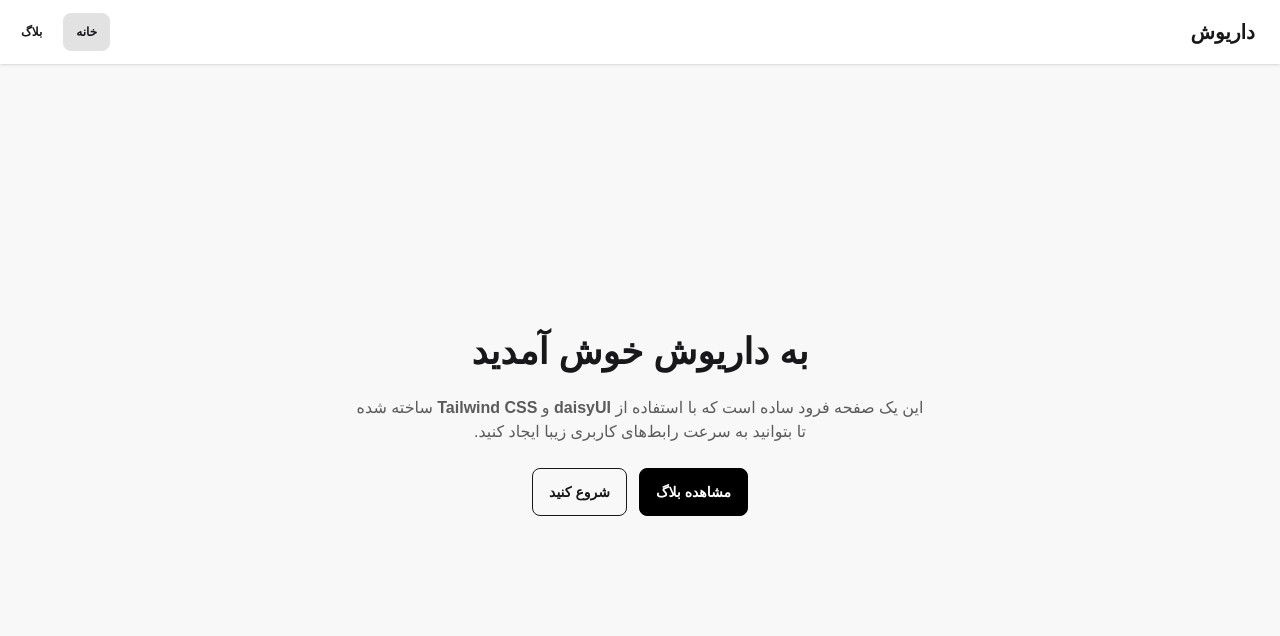
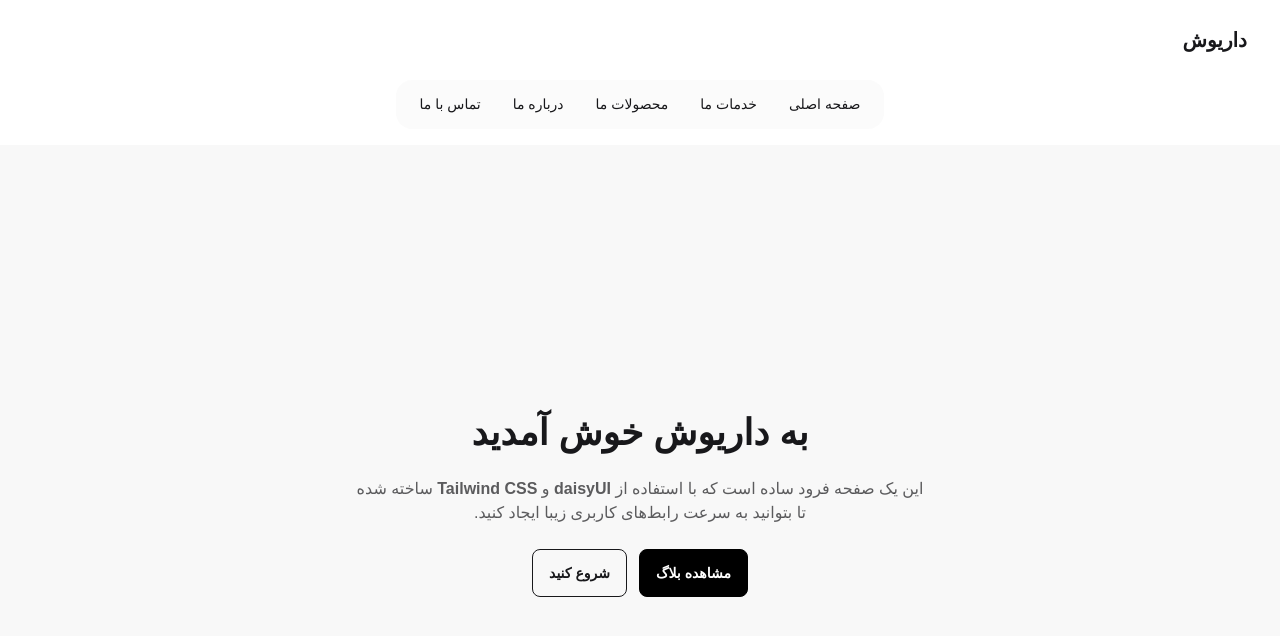
Before and after one commit to samadvalipour/dariush-landing, a Vue app: page / in a window 1280 px wide. Shown: the top 636 px of the page. Built offline with nearby package versions, Linux system fonts and the light colour scheme; the HTML template or start-up script is replaced by a standard one; a web font is replaced by a local one.

Commit message:
Use in-page anchors for navbar menu

```diff
--- a/src/App.vue
+++ b/src/App.vue
@@ -1,34 +1,11 @@
 <script setup>
-import { RouterLink, RouterView, useRoute } from 'vue-router'
-
-const route = useRoute()
-
-const navigationLinks = [
-  { to: '/', label: 'خانه' },
-  { to: '/blog', label: 'بلاگ' }
-]
+import { RouterView } from 'vue-router'
+import MainNavbar from './components/MainNavbar.vue'
 </script>
 
 <template>
   <div class="flex min-h-screen flex-col bg-base-200 text-base-content">
-    <nav class="navbar bg-base-100 shadow">
-      <div class="container mx-auto flex flex-wrap items-center justify-between gap-4">
-        <RouterLink to="/" class="btn btn-ghost text-xl font-bold normal-case">
-          داریوش
-        </RouterLink>
-        <div class="flex flex-wrap gap-2">
-          <RouterLink
-            v-for="link in navigationLinks"
-            :key="link.to"
-            :to="link.to"
-            class="btn btn-ghost btn-sm"
-            :class="{ 'btn-active': route.path === link.to }"
-          >
-            {{ link.label }}
-          </RouterLink>
-        </div>
-      </div>
-    </nav>
+    <MainNavbar />
     <main class="flex-1">
       <RouterView />
     </main>
--- /dev/null
+++ b/src/components/MainNavbar.vue
@@ -0,0 +1,109 @@
+<script setup>
+import { ref } from 'vue'
+import { RouterLink, useRoute } from 'vue-router'
+
+const navigationLinks = [
+  { hash: '', label: 'صفحه اصلی' },
+  { hash: 'services', label: 'خدمات ما' },
+  { hash: 'products', label: 'محصولات ما' },
+  { hash: 'about', label: 'درباره ما' },
+  { hash: 'contact', label: 'تماس با ما' }
+]
+
+const route = useRoute()
+const isMenuOpen = ref(false)
+
+const toggleMenu = () => {
+  isMenuOpen.value = !isMenuOpen.value
+}
+
+const closeMenu = () => {
+  isMenuOpen.value = false
+}
+
+const buildLinkTarget = (hash) => ({
+  name: 'home',
+  ...(hash ? { hash: `#${hash}` } : {})
+})
+
+const isActive = (hash) => {
+  if (hash) {
+    return route.name === 'home' && route.hash === `#${hash}`
+  }
+
+  return route.name === 'home' && !route.hash
+}
+</script>
+
+<template>
+  <header class="bg-base-100 shadow">
+    <div class="container mx-auto px-4">
+      <div class="flex items-center justify-between py-4">
+        <div class="flex items-center gap-2">
+          <button
+            class="btn btn-ghost lg:hidden"
+            type="button"
+            @click="toggleMenu"
+            aria-label="باز کردن منو"
+          >
+            <svg
+              xmlns="http://www.w3.org/2000/svg"
+              class="h-6 w-6"
+              fill="none"
+              viewBox="0 0 24 24"
+              stroke="currentColor"
+              stroke-width="1.5"
+            >
+              <path stroke-linecap="round" stroke-linejoin="round" d="M3.75 6.75h16.5M3.75 12h16.5m-16.5 5.25h16.5" />
+            </svg>
+          </button>
+          <RouterLink to="/" class="btn btn-ghost text-xl font-bold normal-case">
+            داریوش
+          </RouterLink>
+        </div>
+      </div>
+
+      <nav class="hidden justify-center pb-4 lg:flex">
+        <ul class="menu menu-horizontal rounded-box bg-base-200/60 px-2">
+          <li v-for="link in navigationLinks" :key="link.label">
+            <RouterLink
+              :to="buildLinkTarget(link.hash)"
+              class="px-4"
+              :class="{ active: isActive(link.hash) }"
+            >
+              {{ link.label }}
+            </RouterLink>
+          </li>
+        </ul>
+      </nav>
+
+      <transition name="fade">
+        <nav v-if="isMenuOpen" class="pb-4 lg:hidden">
+          <ul class="menu rounded-box bg-base-200/60 p-2">
+            <li v-for="link in navigationLinks" :key="link.label">
+              <RouterLink
+                :to="buildLinkTarget(link.hash)"
+                :class="{ active: isActive(link.hash) }"
+                @click="closeMenu"
+              >
+                {{ link.label }}
+              </RouterLink>
+            </li>
+          </ul>
+        </nav>
+      </transition>
+    </div>
+  </header>
+</template>
+
+<style scoped>
+.fade-enter-active,
+.fade-leave-active {
+  transition: opacity 0.2s ease-in-out;
+}
+
+.fade-enter-from,
+.fade-leave-to {
+  opacity: 0;
+}
+</style>
```
